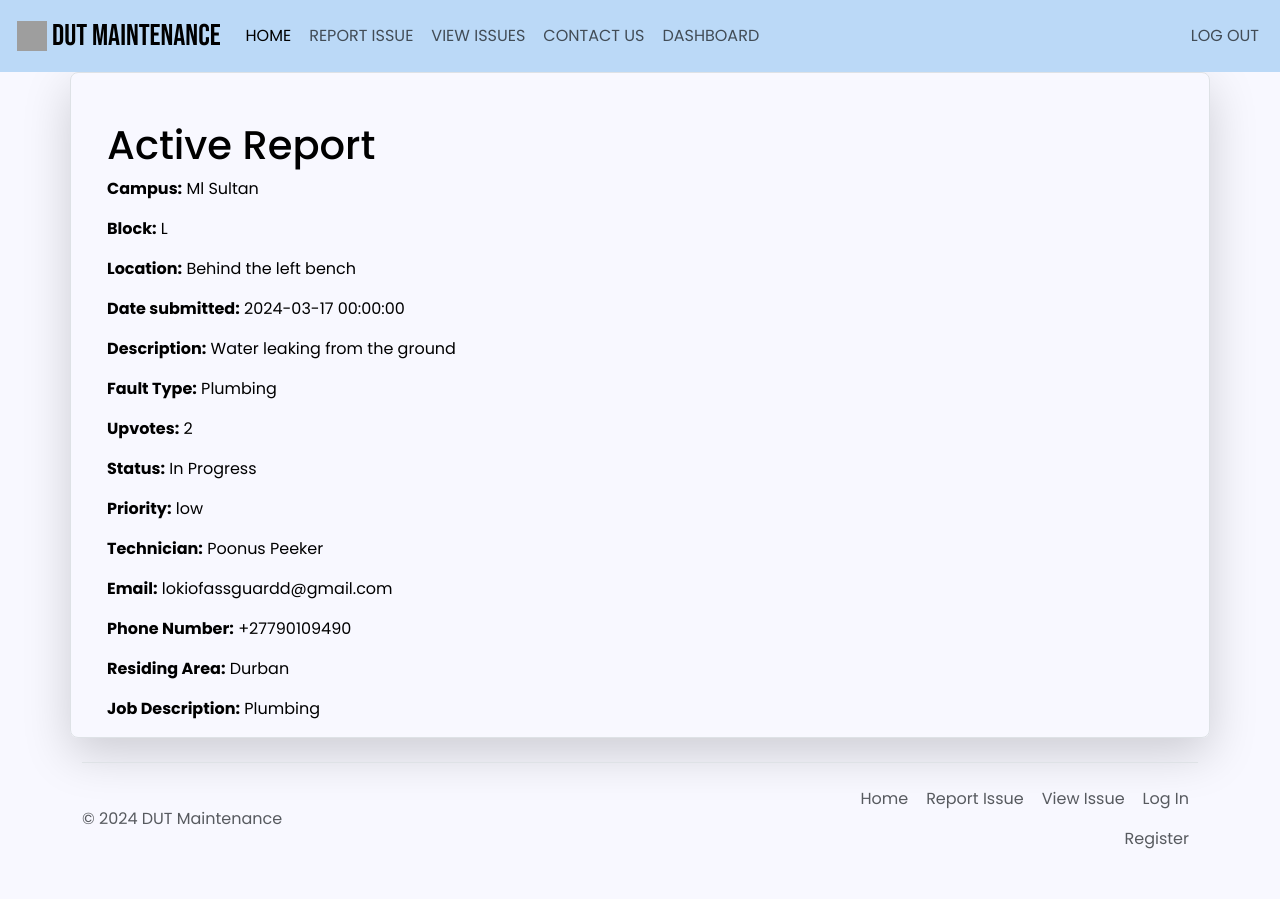
After one commit to azb5499/PBDV-IssueReporting-Project, a Flask app: page /view_active/1 in a window 1280 px wide. The commit adds this page. Run offline with Flask 3, Linux system fonts and the light colour scheme; a user stored in the database is signed in; some libraries are stand-ins or nearby versions; grey boxes are pictures that could not be loaded.

Commit message:
completed admin dashboard, need to work on technician

```diff
--- a/main.py
+++ b/main.py
@@ -1,4 +1,6 @@
 import string
+
+import requests
 from flask import Flask, render_template, redirect, url_for, flash, request
 from flask_mail import Mail, Message
 from random import *
@@ -131,6 +133,7 @@ class Fault(db.Model):
     Status = db.Column(db.String(50), nullable=False, default='In Progress')
     Technician_ID = db.Column(db.Integer, db.ForeignKey('technician.Technician_ID'), nullable=True)
     fault_log = db.Column(db.String(100), nullable=True)
+    Date_completed = db.Column(db.DateTime, nullable=True)
 
 
 @login_manager.user_loader
@@ -203,6 +206,35 @@ def get_email_body(first_name, last_name, email, phone_number, residence, skill,
     return body
 
 
+def get_weather_forecast():
+    api_key = "4a2fff6a08c5e6e6b5cfca0ae9b56009"
+    ENDPOINT = "https://api.openweathermap.org/data/2.5/forecast"
+
+    weather_params = {
+        "lon": 31.021839,
+        "lat": -29.858681,
+        "appid": api_key,
+        "units": "metric",  # Request temperature in Celsius
+        "cnt": 7 * 8,  # Request 8 forecasts for 7 days to get data for each day
+    }
+
+    response = requests.get(url=ENDPOINT, params=weather_params)
+    response.raise_for_status()
+    weather_data = response.json()
+
+    weather_forecast = {}
+
+    for forecast in weather_data['list']:
+        timestamp = forecast['dt']
+        date = datetime.utcfromtimestamp(timestamp)
+
+        day_of_week = date.weekday()
+        if day_of_week not in weather_forecast:
+            weather_forecast[day_of_week] = (date.strftime("%A"), forecast['weather'][0]['description'].capitalize())
+
+    return weather_forecast
+
+
 @app.route('/')
 def display_home():
     return render_template('home.html')
@@ -269,12 +301,11 @@ def display_login(user):
 @app.route('/register', methods=['GET', 'POST'])
 def display_registration():
     form = forms.StudentRegistration()
-    if current_user.is_active:
-        flash('User already logged in!')
-        return redirect(url_for('display_home'))
+
     if request.method == 'POST':
         if form.validate_on_submit():
             email = form.email.data
+            password = form.password.data
             user_exists = db.session.execute(db.select(Student).where(Student.Email == email)).scalar()
             if user_exists:
                 flash('This User exists already!')
@@ -284,12 +315,18 @@ def display_registration():
                 otp = get_otp()
                 session['otp'] = otp
                 session['email'] = email
-                session['password'] = form.password.data
-                msg = Message(subject='OTP', sender='dutmaintenance@gmail.com', recipients=[email])
-                msg.body = "Use this One-Time-Pin to verify your email: \n" + str(otp)
-                mail.send(msg)
+                session['password'] = password
+                if is_strong_password(password):
+                    msg = Message(subject='OTP', sender='dutmaintenance@gmail.com', recipients=[email])
+                    msg.body = "Use this One-Time-Pin to verify your email: \n" + str(otp)
+                    mail.send(msg)
 
-                return redirect(url_for('verify'))
+                    return redirect(url_for('verify'))
+                else:
+                    flash(
+                        "Password invalid.Must be >= 8 characters,1 uppercase & lowercase,1 digit,1 special character",
+                        "error")
+                    return render_template('register.html', form=form)
             else:
                 flash("Email not valid", "error")
 
@@ -298,6 +335,32 @@ def display_registration():
             form.password.data = session['password']
 
     return render_template('register.html', form=form)
+
+
+def is_strong_password(password):
+    # Check if password meets the following criteria:
+    # - At least 8 characters long
+    # - Contains at least one uppercase letter
+    # - Contains at least one lowercase letter
+    # - Contains at least one digit
+    # - Contains at least one special character (e.g., !@#$%^&*)
+
+    if len(password) < 8:
+        return False
+
+    if not re.search(r'[A-Z]', password):
+        return False
+
+    if not re.search(r'[a-z]', password):
+        return False
+
+    if not re.search(r'\d', password):
+        return False
+
+    if not re.search(r'[!@#$%^&*]', password):
+        return False
+
+    return True
 
 
 @app.route('/verify', methods=['GET', 'POST'])
@@ -393,7 +456,7 @@ def display_student_dashboard():
     if current_user.Role_ID != 2:
         flash('Route access not allowed!')
         return redirect(url_for('display_home'))
-
+    weather_forecast = get_weather_forecast()
     student = db.session.execute(db.select(Student).where(Student.User_ID == current_user.User_ID)).scalar()
     student_id = student.Student_ID
     all_faults = db.session.execute(db.select(Fault)).scalars()
@@ -406,15 +469,16 @@ def display_student_dashboard():
     student_info = {"username": get_username_from_email(student.Email),
                     "email": student.Email}
     return render_template('student_dashboard.html', faults=upvoted_faults, student_info=student_info,
-                           campus_names=campus_names)
+                           campus_names=campus_names, weather_forecast=weather_forecast)
 
 
 @app.route('/technician_dashboard')
 @login_required
 def display_technician_dashboard():
-    if current_user.Role_ID !=3:
+    if current_user.Role_ID != 3:
         flash('NOT ALLOWED!')
         return redirect(url_for('display_home'))
+    weather_forecast = get_weather_forecast()
     technician = db.session.execute(db.select(Technician).where(Technician.User_ID == current_user.User_ID)).scalar()
     technician_id = technician.Technician_ID
     tech_info = {"username": f'{technician.First_name} {technician.Last_name}',
@@ -429,7 +493,8 @@ def display_technician_dashboard():
         if technician_id == fault.Technician_ID:
             upvoted_faults.append(fault)
     campus_names = {x.Campus_ID: x.Campus_name for x in get_campus_info()}
-    return render_template('tech_dashboard.html', faults=upvoted_faults, tech_info=tech_info, all_faults=all_faults,campus_names=campus_names)
+    return render_template('tech_dashboard.html', faults=upvoted_faults, tech_info=tech_info, all_faults=all_faults,
+                           campus_names=campus_names, weather_forecast=weather_forecast)
 
 
 @app.route('/admin_dashboard')
@@ -501,11 +566,12 @@ def display_active_fault_admin(fault_id):
     if current_user.Role_ID != 1:
         flash('NOT ALLOWED')
         return redirect(url_for('display_home'))
-
+    campus_names = {x.Campus_ID: x.Campus_name for x in get_campus_info()}
     fault = db.session.execute(db.select(Fault).where(Fault.Fault_ID == fault_id)).scalar()
+    fault.Priority = calculate_priority(upvotes=fault.Upvotes, issue_date=fault.Date_submitted)
     technician = db.session.execute(
         db.select(Technician).where(Technician.Technician_ID == fault.Technician_ID)).scalar()
-    return render_template('admin_active_fault.html', fault=fault, technician=technician)
+    return render_template('admin_active_fault.html', fault=fault, technician=technician, campus_names=campus_names)
 
 
 @app.route('/view_completed/<fault_id>')
@@ -518,7 +584,7 @@ def display_completed_fault_admin(fault_id):
     fault = db.session.execute(db.select(Fault).where(Fault.Fault_ID == fault_id)).scalar()
     technician = db.session.execute(
         db.select(Technician).where(Technician.Technician_ID == fault.Technician_ID)).scalar()
-    return render_template('admin_active_fault.html', fault=fault, technician=technician)
+    return render_template('admin_completed_fault.html', fault=fault, technician=technician)
 
 
 @app.route('/view_active_tech_faults/<fault_id>')
@@ -674,25 +740,31 @@ def reset_password():
         password = form.password.data
         confirm_password = form.confirm_password.data
         print(password + " " + confirm_password)
-        if password != confirm_password:
-            flash('Passwords must match!')
-            return redirect(url_for('reset_password'))
 
-        email = session.pop('reset_password_email')
-        user_id = session.pop('user_id')
-        user = db.session.execute(db.select(User).where(User.User_ID == user_id)).scalar()
-        role_id = user.Role_ID
-        if role_id == 1:
-            user = db.session.execute(db.select(Admin).where(Admin.Email == email)).scalar()
-        elif role_id == 2:
-            user = db.session.execute(db.select(Student).where(Student.Email == email)).scalar()
-        elif role_id == 3:
-            user = db.session.execute(db.select(Technician).where(Technician.Email == email)).scalar()
-        user.Password = generate_password_hash(password, salt_length=8)
-        db.session.commit()
-        session.pop('reset_password_otp')
-        flash('Password reset successful. You can now login with your new password.', 'success')
-        return redirect(url_for('display_home'))
+        if is_strong_password(password):
+            if password != confirm_password:
+                flash('Passwords must match!')
+                return redirect(url_for('reset_password'))
+
+            email = session.pop('reset_password_email')
+            user_id = session.pop('user_id')
+            user = db.session.execute(db.select(User).where(User.User_ID == user_id)).scalar()
+            role_id = user.Role_ID
+            if role_id == 1:
+                user = db.session.execute(db.select(Admin).where(Admin.Email == email)).scalar()
+            elif role_id == 2:
+                user = db.session.execute(db.select(Student).where(Student.Email == email)).scalar()
+            elif role_id == 3:
+                user = db.session.execute(db.select(Technician).where(Technician.Email == email)).scalar()
+            user.Password = generate_password_hash(password, salt_length=8)
+            db.session.commit()
+            session.pop('reset_password_otp')
+            flash('Password reset successful. You can now login with your new password.', 'success')
+            return redirect(url_for('display_home'))
+        else:
+            flash("Password invalid.Must be >= 8 characters,1 uppercase & lowercase,1 digit,1 special character",
+                  "error")
+
     return render_template('reset_password.html', form=form)
 
 
--- /dev/null
+++ b/templates/admin_active_fault.html
@@ -0,0 +1,39 @@
+{% extends "base.html" %}
+{% from 'bootstrap5/form.html' import render_form %}
+{% block title %}Home{% endblock %}
+{% block head %}
+    {{ super() }}
+    <link rel="stylesheet" href="{{ url_for('static', filename='style.css') }}">
+{% endblock %}
+{% block content %}
+<div class="container">
+    <div class="row p-4 pb-0 pe-lg-0 pt-lg-5 align-items-center rounded-3 border shadow-lg">
+        <h1>Active Report</h1>
+        <div class="completed-reports">
+            <div class="report">
+                <div class="report-heading">
+                    <p><strong>Campus:</strong> {{ campus_names[fault.Campus_ID] }}</p>
+                    <p><strong>Block:</strong> {{ fault.Block }}</p>
+                    <p><strong>Location:</strong> {{ fault.Location }}</p>
+                    <p><strong>Date submitted:</strong> {{ fault.Date_submitted }}</p>
+                </div>
+                <div class="report-description">
+                    <p><strong>Description:</strong> {{ fault.Description }}</p>
+                    <p><strong>Fault Type:</strong> {{ fault.Fault_Type }}</p>
+                    <p><strong>Upvotes:</strong> {{ fault.Upvotes | length }}</p>
+                    <p><strong>Status:</strong> {{ fault.Status }}</p>
+                    <p><strong>Priority:</strong> {{ fault.Priority }}</p>
+
+                </div>
+            </div>
+            <div class="technician-info">
+                <p><strong>Technician:</strong> {{ fault.Technician.First_name }} {{ fault.Technician.Last_name }}</p>
+                <p><strong>Email:</strong> {{ fault.Technician.Email }}</p>
+                <p><strong>Phone Number:</strong> {{ fault.Technician.Phone_number }}</p>
+                <p><strong>Residing Area:</strong> {{ fault.Technician.Residing_area }}</p>
+                <p><strong>Job Description:</strong> {{ fault.Technician.Job_description }}</p>
+            </div>
+        </div>
+    </div>
+</div>
+{% endblock %}
--- a/templates/tech_dashboard.html
+++ b/templates/tech_dashboard.html
@@ -16,6 +16,9 @@
                 <!-- User Information -->
                 <p>Name: {{ tech_info.username }}</p>
                 <p>Email: {{ tech_info.email }}</p>
+
+                <h3>Weather Forecast:</h3>
+                <p>{{ weather_forecast }}</p>
 
                 <a href="{{ url_for('display_home') }}">Edit Profile</a>
                 <p></p>
@@ -37,7 +40,6 @@
                 </div>
                     <div class="carousel-item">
                         <h2>Assigned Faults</h2>
-                        <!-- Add view Task Management section here -->
                         <table class="table">
                 <thead>
                     <tr>
```
Also changed, not shown: templates/admin_completed_fault.html (added, +41 -0 lines), templates/admin_dashboard.html (+6 -8 lines), instance/project.db.
